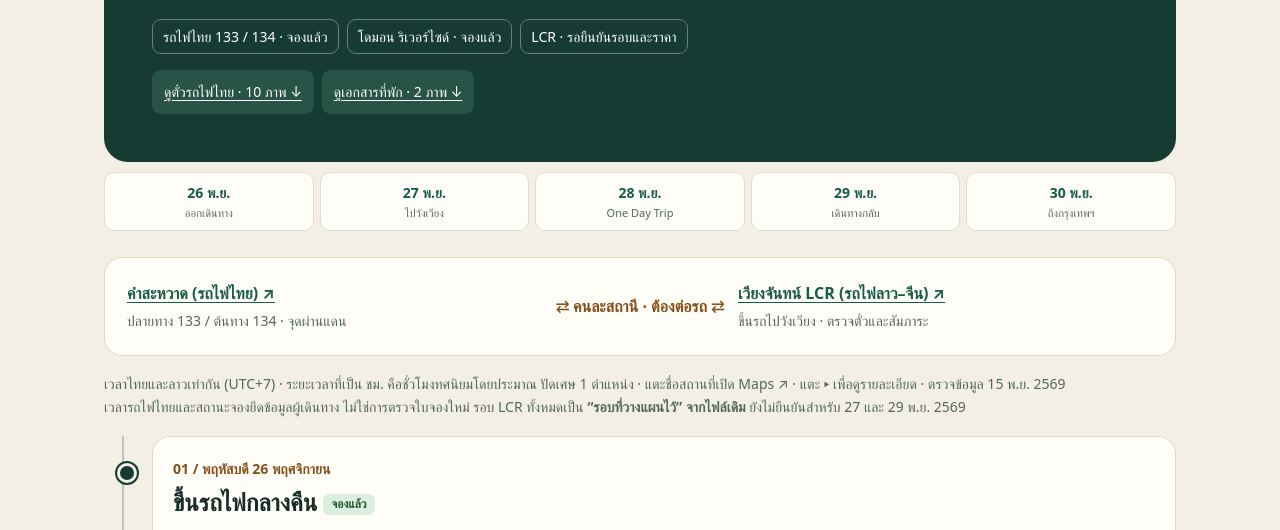
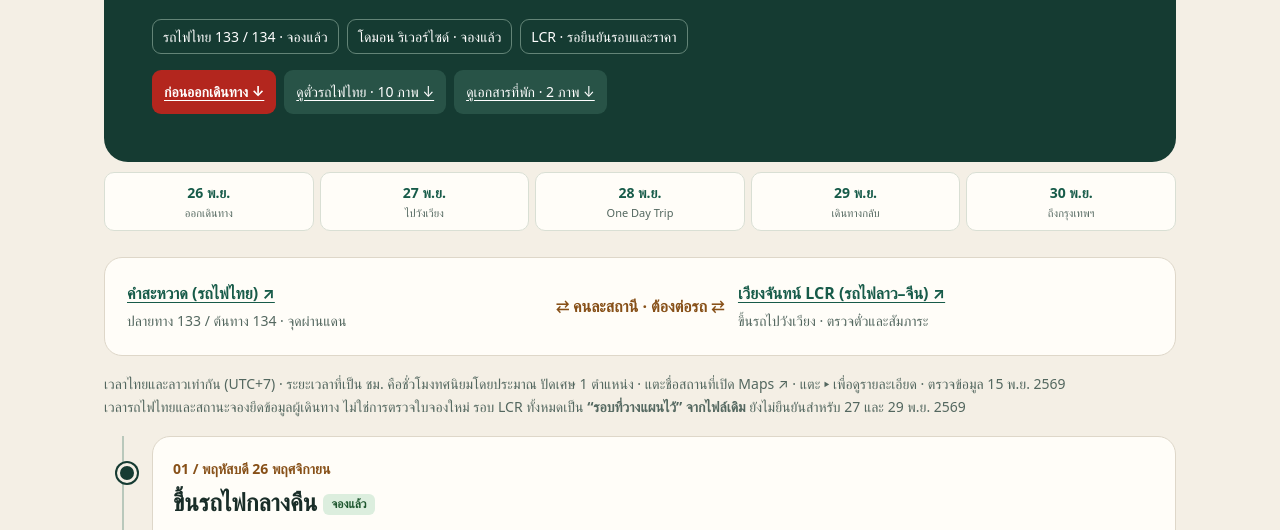
Before and after one commit to bkelec/trip, a plain HTML site: page index.html in a window 1280 px wide. Shown: the part 219-749 px from the top of the page. Drawn offline with Linux system fonts and the light colour scheme.

Commit message:
Update index.html

```diff
--- a/index.html
+++ b/index.html
@@ -5,8 +5,9 @@
 .doc-shortcuts{display:flex;flex-wrap:wrap;gap:8px;margin-top:16px}.doc-shortcuts a{display:inline-flex;align-items:center;min-height:44px;background:#285347;color:#fff;padding:8px 12px;border-radius:9px;font-size:14px}.document-group{margin-top:20px;scroll-margin-top:90px}.document-grid{display:grid;grid-template-columns:repeat(auto-fit,minmax(min(100%,135px),1fr));gap:8px;list-style:none;padding:0;margin:10px 0 0}.document-grid a{display:flex;align-items:center;min-height:48px;padding:10px 12px;border:1px solid var(--line);border-radius:9px;background:#f3f5ed;text-decoration:none;font-size:14px}.document-grid a:hover{background:#e7eddf;text-decoration:underline}
 .document-direction{margin:16px 0 8px;font-size:16px}
 .trip-figure{margin:16px 0 0}.trip-figure img{display:block;width:100%;max-width:360px;height:auto;border-radius:12px}.trip-figure figcaption{margin-top:8px;font-size:14px}.lunch-details ul{list-style:disc}.lunch-details li{display:list-item;border:0;padding:0}
+.doc-shortcuts a.before-shortcut{background:#b3261e;color:#fff;font-weight:750}.doc-shortcuts a.before-shortcut:hover{background:#8f1b16}
 </style></head><body><main id="top">
-<header><p class="eyebrow">OFFICE OUTING / LAOS</p><h1>เวียงจันทน์–วังเวียง</h1><p>5 คน · พฤหัสบดี 26 – จันทร์ 30 พฤศจิกายน 2569</p><div class="facts"><span>รถไฟไทย 133 / 134 · จองแล้ว</span><span>โดมอน ริเวอร์ไซด์ · จองแล้ว</span><span>LCR · รอยืนยันรอบและราคา</span></div><div class="doc-shortcuts" aria-label="เอกสารจอง"><a href="#train-documents">ดูตั๋วรถไฟไทย · 10 ภาพ ↓</a><a href="#hotel-documents">ดูเอกสารที่พัก · 2 ภาพ ↓</a></div></header>
+<header><p class="eyebrow">OFFICE OUTING / LAOS</p><h1>เวียงจันทน์–วังเวียง</h1><p>5 คน · พฤหัสบดี 26 – จันทร์ 30 พฤศจิกายน 2569</p><div class="facts"><span>รถไฟไทย 133 / 134 · จองแล้ว</span><span>โดมอน ริเวอร์ไซด์ · จองแล้ว</span><span>LCR · รอยืนยันรอบและราคา</span></div><div class="doc-shortcuts" aria-label="เมนูลัด"><a class="before-shortcut" href="#before" aria-controls="before" onclick="document.querySelector('#before > details').open = true">ก่อนออกเดินทาง ↓</a><a href="#train-documents">ดูตั๋วรถไฟไทย · 10 ภาพ ↓</a><a href="#hotel-documents">ดูเอกสารที่พัก · 2 ภาพ ↓</a></div></header>
 <nav class="nav" aria-label="ข้ามไปวันที่"><a href="#out">26 พ.ย.<small>ออกเดินทาง</small></a><a href="#day1">27 พ.ย.<small>ไปวังเวียง</small></a><a href="#day2">28 พ.ย.<small>One Day Trip</small></a><a href="#day3">29 พ.ย.<small>เดินทางกลับ</small></a><a href="#home">30 พ.ย.<small>ถึงกรุงเทพฯ</small></a></nav>
 <div class="station-note" role="note"><div><strong><a href="https://www.google.com/maps/search/?api=1&amp;query=Khamsavath+Railway+Station+Laos" target="_blank" rel="noopener">คำสะหวาด (รถไฟไทย) ↗</a></strong><small>ปลายทาง 133 / ต้นทาง 134 · จุดผ่านแดน</small></div><div class="arrow">⇄ คนละสถานี · ต้องต่อรถ ⇄</div><div><strong><a href="https://www.google.com/maps/search/?api=1&amp;query=Vientiane+Railway+Station+Laos+China+Railway" target="_blank" rel="noopener">เวียงจันทน์ LCR (รถไฟลาว–จีน) ↗</a></strong><small>ขึ้นรถไปวังเวียง · ตรวจตั๋วและสัมภาระ</small></div></div>
 <p class="intro">เวลาไทยและลาวเท่ากัน (UTC+7) · ระยะเวลาที่เป็น ชม. คือชั่วโมงทศนิยมโดยประมาณ ปัดเศษ 1 ตำแหน่ง · แตะชื่อสถานที่เปิด Maps ↗ · แตะ ▸ เพื่อดูรายละเอียด · ตรวจข้อมูล 15 พ.ย. 2569<br>เวลารถไฟไทยและสถานะจองยึดข้อมูลผู้เดินทาง ไม่ใช่การตรวจใบจองใหม่ รอบ LCR ทั้งหมดเป็น <strong>“รอบที่วางแผนไว้” จากไฟล์เดิม</strong> ยังไม่ยืนยันสำหรับ 27 และ 29 พ.ย. 2569</p>
```
